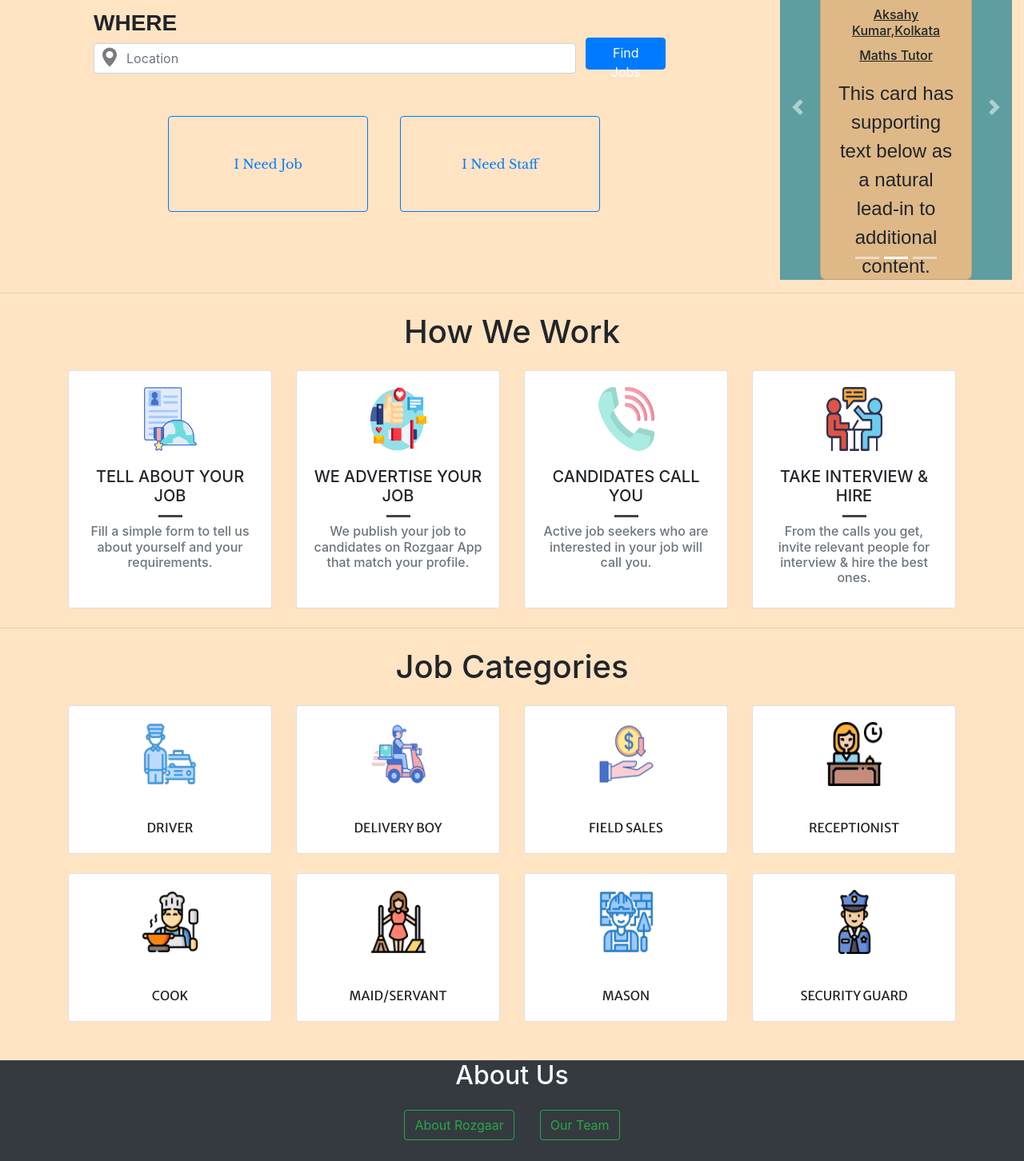
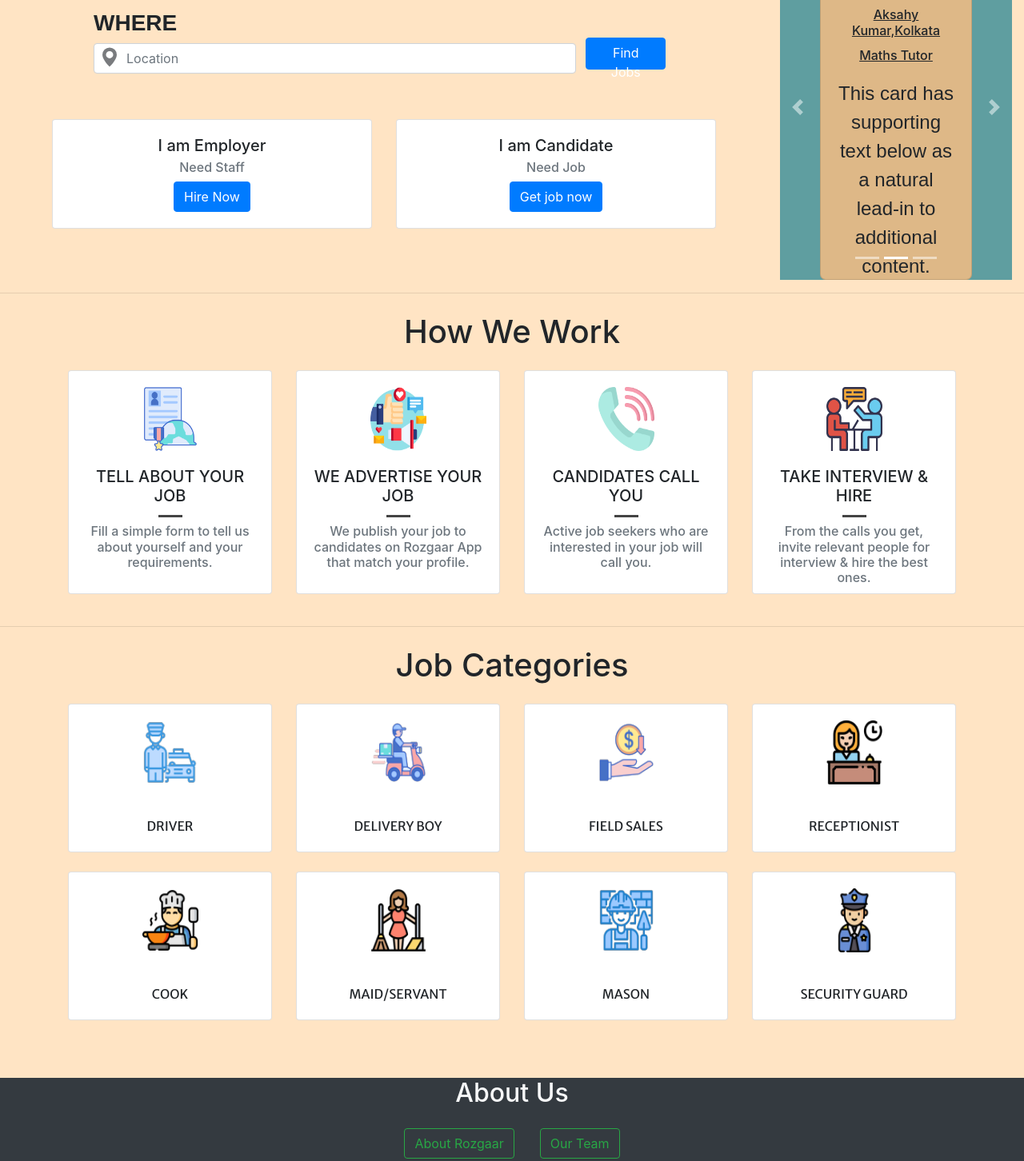
Before and after one commit to PriyanganaD14/Rozgaar, a React (Create React App) app in the folder client/: page / in a window 1280 px wide. Shown: the part 260-1712 px from the top of the page at 80% size. Built offline with nearby package versions, Linux system fonts and the light colour scheme; a web font is replaced by a local one.

Commit message:
routing url

```diff
--- a/client/package.json
+++ b/client/package.json
@@ -11,6 +11,7 @@
     "react": "^17.0.2",
     "react-dom": "^17.0.2",
     "react-icons": "^4.2.0",
+    "react-router-dom": "^5.2.0",
     "react-scripts": "4.0.3",
     "reactstrap": "^8.9.0",
     "web-vitals": "^1.1.1"
--- a/client/src/App.js
+++ b/client/src/App.js
@@ -4,16 +4,26 @@ import Buttons from "./Components/Buttons";
 import CardSection from "./Components/CardSection";
 import Footer from "./Components/Footer";
 import './App.css';
+import {BrowserRouter as Router,Route,Switch } from "react-router-dom";
+import Dashboard from './Components/Dashboard';
+
 
 const App = () => {
   return (
+    <Router>
+
       <div className="all">
         <Navbar/>
-        <Buttons/>
+        <Switch>
+        <Route path="/Dashboard" exact={true} component={Dashboard}/>
+        </Switch>
+       <Route path="/" exact={true} component={Buttons}/>
         <hr/>
-        <CardSection/>
-        <Footer/>
+       <Route path="/" exact={true} component={CardSection}/>
+       <Route path="/" exact={true} component={Footer}/>
+
       </div>
+      </Router>
   );
 };
 
--- a/client/src/Components/Buttons.js
+++ b/client/src/Components/Buttons.js
@@ -4,6 +4,7 @@ import "./Style/Buttons.css";
 
 import CarouselSection from './CarouselSection';
 import WhatWhere from './WhatWhere';
+import Cards from './Cards';
 
 const Buttons = ()=>{
     return (
@@ -13,9 +14,8 @@ const Buttons = ()=>{
                     <div className="row justify-content-center">
                         <WhatWhere />
                     </div>
-                    <div className="row d-flex justify-content-center">
-                        <button type="submit" className="btn btn-outline-primary iwk">I Need Job</button>
-                        <button type="submit" className="btn btn-outline-primary iwk">I Need Staff</button>
+                    <div className="row d-flex justify-content-center mt-4">
+                        <Cards/>
                     </div>
                 </div>
                 <div className="col-md-3">
--- /dev/null
+++ b/client/src/Components/Cards.js
@@ -0,0 +1,40 @@
+import React from 'react';
+
+import {
+    Card, CardBody,
+    CardTitle, CardSubtitle, Button, Row, Col,
+} from 'reactstrap';
+
+
+
+const Cards = () => {
+    return (
+        <div>
+
+            <Row>
+                <Col className="sm-12">
+                    <Card style={{ width: 400 }}>
+                        <CardBody style={{ textAlign: "center" }}>
+                            <CardTitle tag="h5">I am Employer</CardTitle>
+                            <CardSubtitle tag="h6" className="mb-2 text-muted">Need Staff</CardSubtitle>
+                            <Button type="submit" color="btn btn-primary">Hire Now</Button>
+                        </CardBody>
+                    </Card>
+                </Col>
+
+                <Col className="sm-12">
+                    <Card style={{ width: 400 }}>
+                        <CardBody style={{ textAlign: "center" }}>
+                            <CardTitle tag="h5">I am Candidate</CardTitle>
+                            <CardSubtitle tag="h6" className="mb-2 text-muted">Need Job</CardSubtitle>
+                            <Button type="submit" color="btn btn-primary">Get job now</Button>
+                        </CardBody>
+                    </Card>
+                </Col>
+            </Row>
+
+        </div>
+    );
+}
+
+export default Cards;
--- a/client/src/Components/HowWeWork.js
+++ b/client/src/Components/HowWeWork.js
@@ -1,7 +1,8 @@
+
 import React from 'react';
 import {
-  Card,CardImg, CardTitle,CardDeck,
-  CardSubtitle, CardBody
+  Card, CardImg, CardBody,
+  CardTitle, CardSubtitle, Row, Col
 } from 'reactstrap';
 
 import './Style/HowWeWork.css';
@@ -11,46 +12,59 @@ import {
 import img4 from './Assets/interview.png';
 
 
-const HowWeWork = ()=>{
+
+
+const HowWeWork = () => {
   return (
     <div>
-          <CardDeck className="mb-4">
-      <Card className="mb-4 mb-md-0 hvr">
-        <CardImg className="mid" style={{width:70,height:80}} src={img1} alt="Card image cap" />
+      <Row>
+        <Col className="col-lg-3 col-md-6 col-sm-12">
+          <Card style={{ height: 280 }} className="mb-md-4 hvr">
+            <CardImg className="mid" style={{ width: 70, height: 80 }} src={img1} alt="Card image cap" />
             <CardBody>
               <CardTitle tag="h5">TELL ABOUT YOUR JOB</CardTitle>
               <div className="line"></div>
               <CardSubtitle tag="h6" className="mb-2 mt-2 text-muted middle">Fill a simple form to tell us about yourself and your requirements.</CardSubtitle>
             </CardBody>
           </Card>
-      <Card className="mb-4 mb-md-0 hvr">
-        <CardImg className="mid" style={{width:70,height:80}} src={img2} alt="Card image cap" />
+        </Col>
+
+        <Col className="col-lg-3 col-md-6 col-sm-12">
+          <Card style={{ height: 280 }} className="mb-md-4 hvr">
+            <CardImg className="mid" style={{ width: 70, height: 80 }} src={img2} alt="Card image cap" />
             <CardBody>
               <CardTitle tag="h5">WE ADVERTISE YOUR JOB</CardTitle>
               <div className="line"></div>
               <CardSubtitle tag="h6" className="mb-2 mt-2 text-muted middle">We publish your job to candidates on Rozgaar App that match your profile.</CardSubtitle>
             </CardBody>
           </Card>
-      <Card className="mb-4 mb-md-0 hvr">
-        <CardImg className="mid" style={{width:70,height:80}} src={img3} alt="Card image cap" />
+        </Col>
+
+        <Col className="col-lg-3 col-md-6 col-sm-12">
+          <Card style={{ height: 280 }} className="mb-md-4 hvr">
+            <CardImg className="mid" style={{ width: 70, height: 80 }} src={img3} alt="Card image cap" />
             <CardBody>
               <CardTitle tag="h5">CANDIDATES CALL YOU</CardTitle>
               <div className="line"></div>
               <CardSubtitle tag="h6" className="mb-2 mt-2 text-muted middle">Active job seekers who are interested in your job will call you.</CardSubtitle>
             </CardBody>
           </Card>
-      <Card className="mb-4 mb-md-0 hvr">
-        <CardImg className="mid" style={{width:70,height:80}} src={img4} alt="Card image cap" />
+        </Col>
+
+        <Col className="col-lg-3 col-md-6 col-sm-12">
+          <Card style={{ height: 280 }} className="mb-md-4 hvr">
+            <CardImg className="mid" style={{ width: 70, height: 80 }} src={img4} alt="Card image cap" />
             <CardBody>
               <CardTitle tag="h5">TAKE INTERVIEW & HIRE</CardTitle>
               <div className="line"></div>
               <CardSubtitle tag="h6" className="mb-2 mt-2 text-muted middle">From the calls you get, invite relevant people for interview & hire the best ones.</CardSubtitle>
             </CardBody>
           </Card>
-    </CardDeck>
+        </Col>
+      </Row>
+
     </div>
   );
-};
-
+}
 
 export default HowWeWork;
--- a/client/src/Components/JobCategories.js
+++ b/client/src/Components/JobCategories.js
@@ -1,6 +1,8 @@
+
 import React from 'react';
 import {
-    Card,CardImg,CardDeck,CardBody
+  Card, CardImg, CardBody,
+  Col, Row
 } from 'reactstrap';
 import './Style/JobCategories.css';
 import driver from './Assets/taxiDriver.png';
@@ -12,69 +14,86 @@ import {
 import mason from './Assets/bricklayer.png';
 import securityguard from './Assets/securityGuard.png';
 
-
-const JobCategories = ()=>{
+const JobCategories = () => {
   return (
     <div>
-             <div>
-              <CardDeck>
-      <Card className="hvr">
-        <CardImg className="mid" src={driver} style={{width:70,height:80}} alt="Card image cap" />
+      <Row>
+        <Col className="col-lg-3 col-md-6 col-sm-12">
+          <Card className="hvr mb-md-4">
+            <CardImg className="mid" src={driver} style={{ width: 70, height: 80 }} alt="Card image cap" />
             <CardBody className="mid">
               <div className="font">DRIVER</div>
             </CardBody>
           </Card>
-      <Card className="hvr">
-        <CardImg className="mid"  src={deliveryboy} style={{width:70,height:80}} alt="Card image cap" />
+        </Col>
+
+        <Col className="col-lg-3 col-md-6 col-sm-12">
+          <Card className="hvr mb-md-4">
+            <CardImg className="mid" src={deliveryboy} style={{ width: 70, height: 80 }} alt="Card image cap" />
             <CardBody className="mid">
               <div className="font">DELIVERY BOY</div>
             </CardBody>
           </Card>
-      <Card className="hvr">
-        <CardImg className="mid"  src={fieldsales}style={{width:70,height:80}} alt="Card image cap" />
+        </Col>
+
+        <Col className="col-lg-3 col-md-6 col-sm-12">
+          <Card className="hvr mb-md-4">
+            <CardImg className="mid" src={fieldsales} style={{ width: 70, height: 80 }} alt="Card image cap" />
             <CardBody className="mid">
               <div className="font">FIELD SALES</div>
             </CardBody>
           </Card>
-       <Card className="hvr">
-        <CardImg className="mid"  src={receptionist}style={{width:70,height:80}} alt="Card image cap" />
+        </Col>
+
+        <Col className="col-lg-3 col-md-6 col-sm-12">
+          <Card className="hvr mb-md-4">
+            <CardImg className="mid" src={receptionist} style={{ width: 70, height: 80 }} alt="Card image cap" />
             <CardBody className="mid">
               <div className="font">RECEPTIONIST</div>
             </CardBody>
           </Card>
-      </CardDeck>
-      </div>
-      <div className="mt-4 mb-4">
-              <CardDeck>
-      <Card className="hvr">
-        <CardImg className="mid" src={cook}style={{width:70,height:80}} alt="Card image cap" />
+        </Col>
+      </Row>
+
+      <Row>
+        <Col className="col-lg-3 col-md-6 col-sm-12">
+          <Card className="hvr mb-md-4">
+            <CardImg className="mid" src={cook} style={{ width: 70, height: 80 }} alt="Card image cap" />
             <CardBody className="mid">
               <div className="font">COOK</div>
             </CardBody>
           </Card>
-      <Card className="hvr">
-        <CardImg className="mid" src={maid}style={{width:70,height:80}} alt="Card image cap" />
+        </Col>
+
+        <Col className="col-lg-3 col-md-6 col-sm-12">
+          <Card className="hvr mb-md-4">
+            <CardImg className="mid" src={maid} style={{ width: 70, height: 80 }} alt="Card image cap" />
             <CardBody className="mid">
               <div className="font">MAID/SERVANT</div>
             </CardBody>
           </Card>
-      <Card className="hvr">
-        <CardImg className="mid"  src={mason} style={{width:70,height:80}} alt="Card image cap" />
+        </Col>
+
+        <Col className="col-lg-3 col-md-6 col-sm-12">
+          <Card className="hvr mb-md-4">
+            <CardImg className="mid" src={mason} style={{ width: 70, height: 80 }} alt="Card image cap" />
             <CardBody className="mid">
               <div className="font">MASON</div>
             </CardBody>
           </Card>
-       <Card className="hvr">
-        <CardImg className="mid"  src={securityguard} style={{width:70,height:80}} alt="Card image cap" />
+        </Col>
+
+        <Col className="col-lg-3 col-md-6 col-sm-12">
+          <Card className="hvr mb-md-4">
+            <CardImg className="mid" src={securityguard} style={{ width: 70, height: 80 }} alt="Card image cap" />
             <CardBody className="mid">
               <div className="font">SECURITY GUARD</div>
             </CardBody>
           </Card>
-      </CardDeck>
-         </div>
+        </Col>
+      </Row>
     </div>
   );
-};
-
+}
 
 export default JobCategories;
--- a/client/src/Components/Navbar.js
+++ b/client/src/Components/Navbar.js
@@ -17,15 +17,15 @@ class Navbar extends Component {
         return(
             <nav className="NavbarItems">
             <h1  className="navbar-logo">
-            <NavbarBrand className="fav" href="/">
-            <a href="/">
+            <NavbarBrand as={Link} className="fav" to="/">
+            <Link to ="/">
               <img
                 src={logo}
                 alt="logoImg"
                 style={{ height: 30, width: 30 }}
                 className="mr-2 d-inline-block align-top"
               ></img>
-            </a>
+            </Link>
             <i>
               <b>Rozgaar</b>
             </i>
@@ -40,10 +40,12 @@ class Navbar extends Component {
                    <li><Link className="nav-links" to="/Dashboard">Dashboard</Link></li>
                    <li><Link className="nav-links" to="/Signin">Sign In</Link></li>
 
-                   <Switch>
-                   <Route path="/Dashboard" exact component={Dashboard}/>
-                   </Switch>
+
+
+
+
                    </Router>
+
                 </ul>
             </nav>
         )
```
Also changed, not shown: 1 other file (tests, documents, lock files or other folders). Lines whose indentation alone changed are shown as unchanged.
